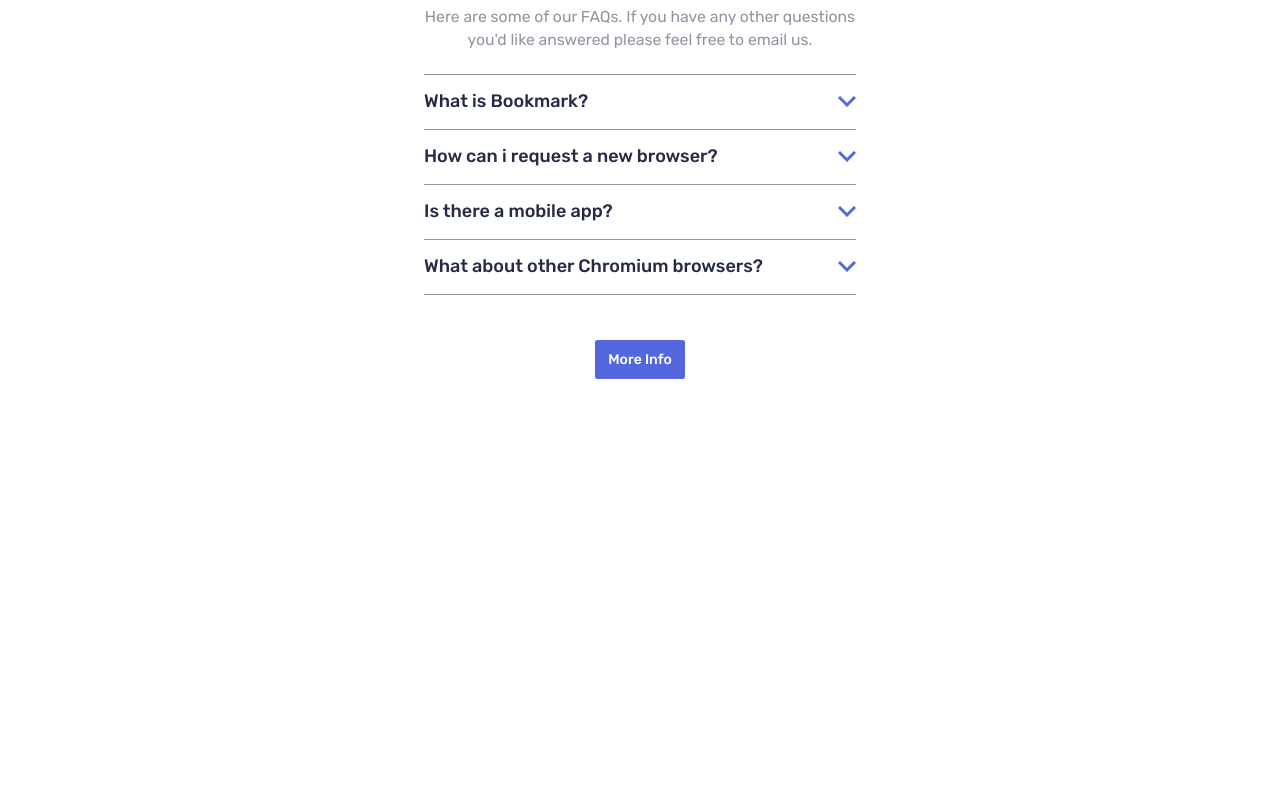
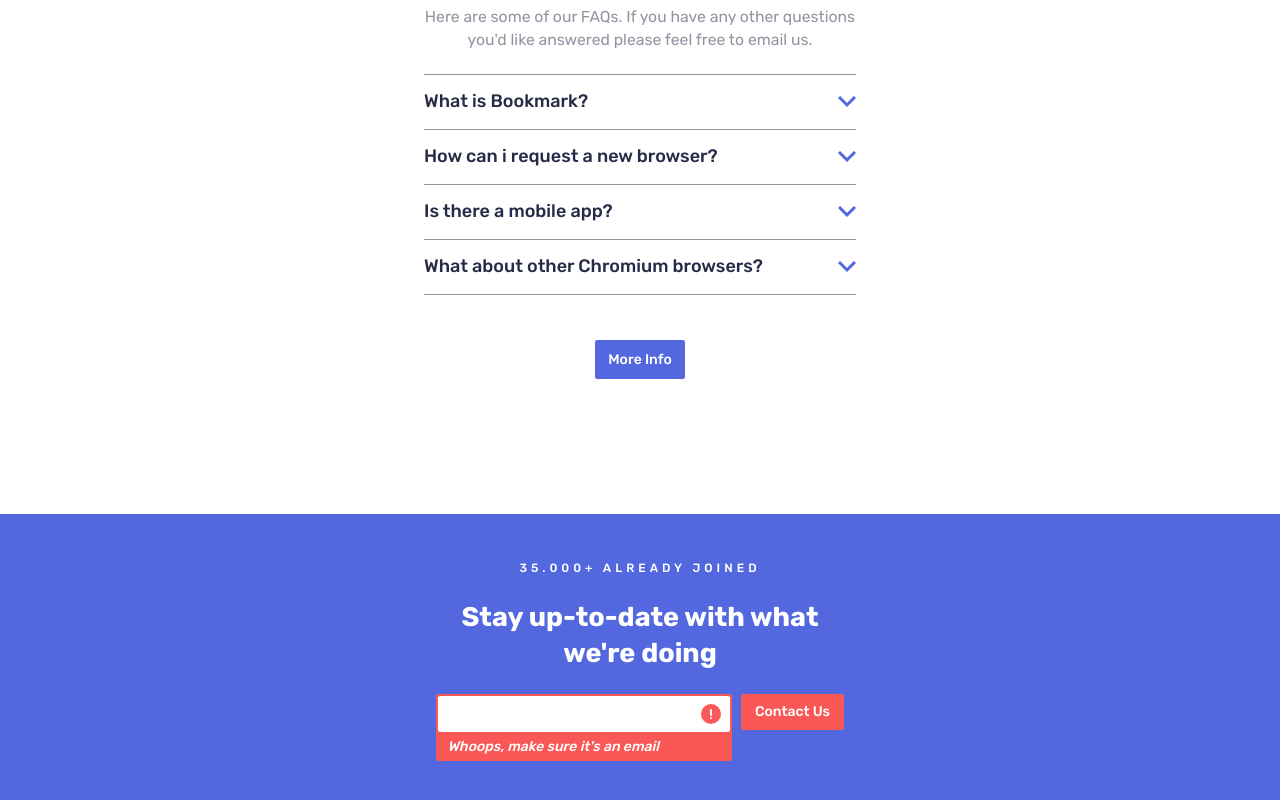
Before and after one commit to yukiao/fm-bookmark-landing-page, a Next.js app: page / in a window 1280 px wide. Shown: the part 2427-3227 px from the top of the page. Before the commit the page ends 2941 px from the top, so only its background shows below. Built offline with nearby package versions, Linux system fonts and the light colour scheme.

Commit message:
feat: add base structure

```diff
--- /dev/null
+++ b/src/app/_components/ContactUs.tsx
@@ -0,0 +1,48 @@
+import Container from "@/components/Container";
+import Image from "next/image";
+import React from "react";
+
+const ContactUs = () => {
+  return (
+    <section className="py-10 bg-soft-blue">
+      <Container>
+        <div className="flex flex-col space-y-5">
+          <p className="text-white text-center tracking-[4px] uppercase text-[12px] font-medium">
+            35.000+ Already Joined
+          </p>
+          <p className="max-w-sm mx-auto text-center text-white font-bold text-2xl">
+            Stay up-to-date with what we're doing
+          </p>
+          <div className="flex justify-center max-w-sm w-full mx-auto space-x-2">
+            <div className="border-2 border-soft-red rounded-sm relative bg-soft-red">
+              <div className="flex space-x-2 items-center bg-white px-2 rounded-sm">
+                <input
+                  type="text"
+                  className="flex-1 min-w-0 h-8 outline-0 px-3 rounded-sm  text-sm w-full bg-transparent"
+                />
+                <div className="shrink-0">
+                  <Image
+                    src={"/images/icon-error.svg"}
+                    alt={"error-icon"}
+                    height={20}
+                    width={20}
+                  />
+                </div>
+              </div>
+              <div className="bg-soft-red  w-full px-2">
+                <span className="text-[14px] text-white font-medium">
+                  <em>Whoops, make sure it's an email</em>
+                </span>
+              </div>
+            </div>
+            <button className="bg-soft-red h-8 text-[14px] px-3 text-white font-medium rounded-sm shrink-0">
+              Contact Us
+            </button>
+          </div>
+        </div>
+      </Container>
+    </section>
+  );
+};
+
+export default ContactUs;
--- a/src/app/page.tsx
+++ b/src/app/page.tsx
@@ -1,4 +1,5 @@
 "use client";
+import ContactUs from "./_components/ContactUs";
 import Extension from "./_components/Extension";
 import Faq from "./_components/Faq";
 import Features from "./_components/Features";
@@ -11,6 +12,7 @@
       <Features />
       <Extension />
       <Faq />
+      <ContactUs />
     </>
   );
 }
--- a/src/components/Accordion.tsx
+++ b/src/components/Accordion.tsx
@@ -3,7 +3,6 @@
   useAccordionContext,
 } from "@/contexts/Accordion.context";
 import React, { PropsWithChildren, useState } from "react";
-import Image from "next/image";
 import AccordionChevron from "./AccordionChevron";
 
 interface AccordionProps extends PropsWithChildren {}
```
